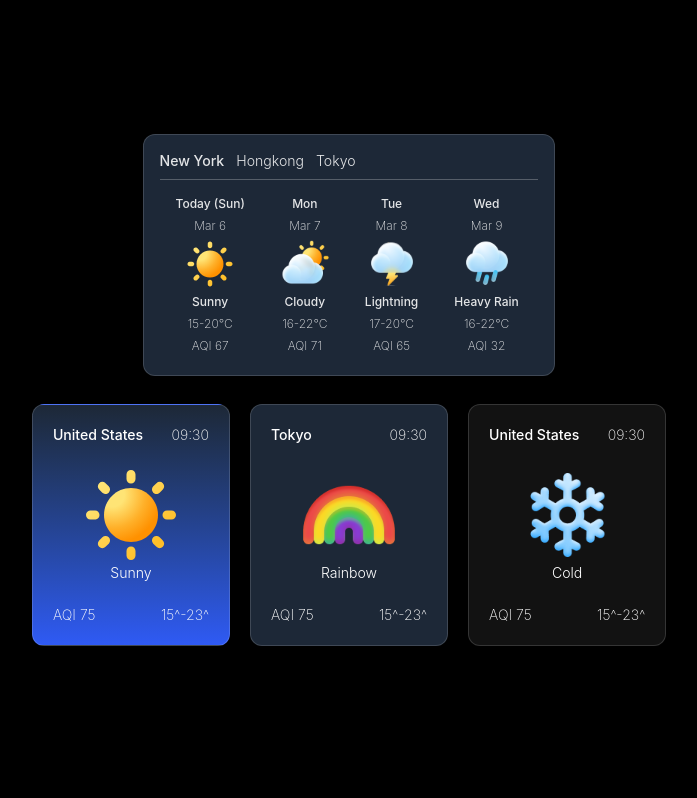
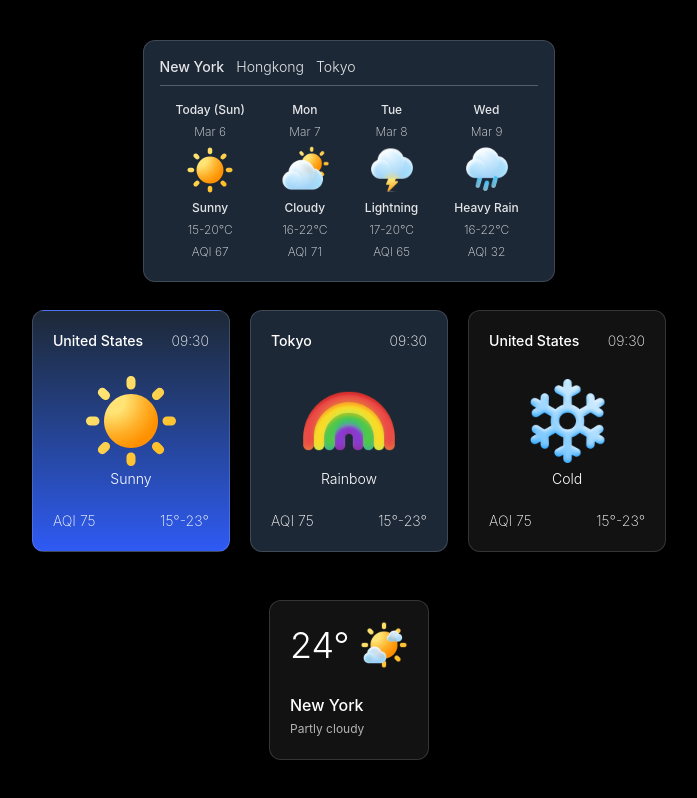
Before and after one commit to namanajmera/weather-app, a Next.js app: page / in a window 1280 px wide. Shown: the whole page, without its empty margins (291-988 px from the left). Built offline with nearby package versions, Linux system fonts and the light colour scheme.

Commit message:
Added: Current Weather State.

```diff
--- a/src/app/components/CountryCurrentState.tsx
+++ b/src/app/components/CountryCurrentState.tsx
@@ -8,7 +8,7 @@ const CountryCurrentState = () => {
             countryTime: "09:30",
             weather: "Sunny",
             airQuality: "AQI 75",
-            temprature: "15^-23^",
+            temprature: "15°-23°",
             image: "/weather/01_sunny_color.svg",
             backgroundClass: "from-[#1d2837] to-[#2f5af4]",
         },
@@ -18,7 +18,7 @@ const CountryCurrentState = () => {
             countryTime: "09:30",
             weather: "Rainbow",
             airQuality: "AQI 75",
-            temprature: "15^-23^",
+            temprature: "15°-23°",
             image: "/weather/40_rainbow_color.svg",
             backgroundClass: "from-[#1d2837] to-[#1d2837]",
         },
@@ -28,7 +28,7 @@ const CountryCurrentState = () => {
             countryTime: "09:30",
             weather: "Cold",
             airQuality: "AQI 75",
-            temprature: "15^-23^",
+            temprature: "15°-23°",
             image: "/weather/22_snow_color.svg",
             backgroundClass: "from-[#121212] to-[#121212]",
         }
--- /dev/null
+++ b/src/app/components/CurrentLocationWeather.tsx
@@ -0,0 +1,18 @@
+import Image from "next/image";
+
+const CurrentLocationWeather = () => {
+    return (
+        <div className="border border-white/15 rounded-xl p-5 w-40 h-40 backdrop-blur-[80px] shadow-lg shadow-black/20 bg-[#121212] flex flex-col justify-between space-y-5">
+            <div className="flex justify-between items-center">
+                <h1 className="font-light text-4xl text-center text-white">24&deg;</h1>
+                <Image src="/weather/35_partly_cloudy_daytime_color.svg" alt="" width={48} height={48} />
+            </div>
+            <div>
+                <h1 className="font-medium text-base leading-[125%] text-white">New York</h1>
+                <span className="font-normal text-xs leading-[133%] text-white/68">Partly cloudy</span>
+            </div>
+        </div>
+    )
+}
+
+export default CurrentLocationWeather;
--- a/src/app/components/index.ts
+++ b/src/app/components/index.ts
@@ -1,4 +1,5 @@
 import CountryWeekData from "./CountryWeekData";
 import CountryCurrentState from "./CountryCurrentState";
+import CurrentLocationWeather from "./CurrentLocationWeather";
 
-export { CountryWeekData, CountryCurrentState }
+export { CountryWeekData, CountryCurrentState, CurrentLocationWeather }
--- a/src/app/page.tsx
+++ b/src/app/page.tsx
@@ -1,4 +1,4 @@
-import { CountryCurrentState, CountryWeekData } from "./components";
+import { CountryCurrentState, CountryWeekData, CurrentLocationWeather } from "./components";
 
 export default function Home() {
 
@@ -7,6 +7,7 @@ export default function Home() {
       <div className="flex justify-center items-center min-h-screen flex-col space-y-7 p-10">
         <CountryWeekData />
         <CountryCurrentState />
+        <CurrentLocationWeather />
       </div>
     </>
   );
```
